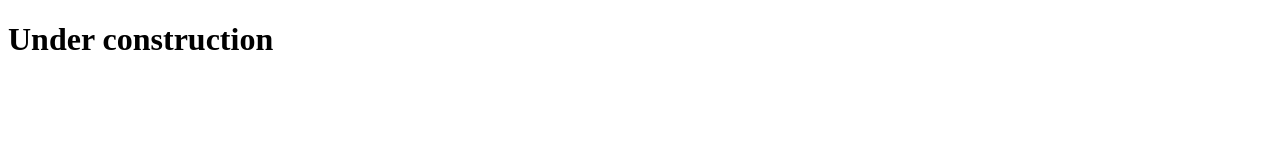
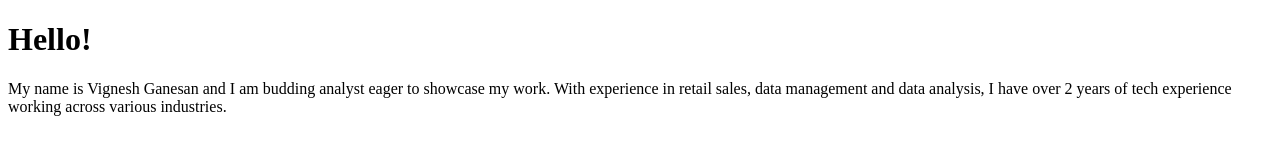
Before and after one commit to viggggnesh/viggggnesh.github.io, a plain HTML site: page index.html in a window 1280 px wide. Drawn offline with Linux system fonts and the light colour scheme.

Commit message:
Update index.html

```diff
--- a/index.html
+++ b/index.html
@@ -2,9 +2,11 @@
 <html>
 <head>
     <meta charset="UTF-8" />
-    <title>Vignesh Ganesan's Portfolio</title>
+    <title>Portfolio</title>
 </head>
 <body>
-    <h1> Under construction</h1>
+    <h1>Hello!</h1>
+    <p>My name is Vignesh Ganesan and I am budding analyst eager to showcase my work. With experience in retail sales, data management and data analysis, I have over 2 years of tech experience working across various industries.</p>
+    <p></p>
 </body>
 </html>
```
